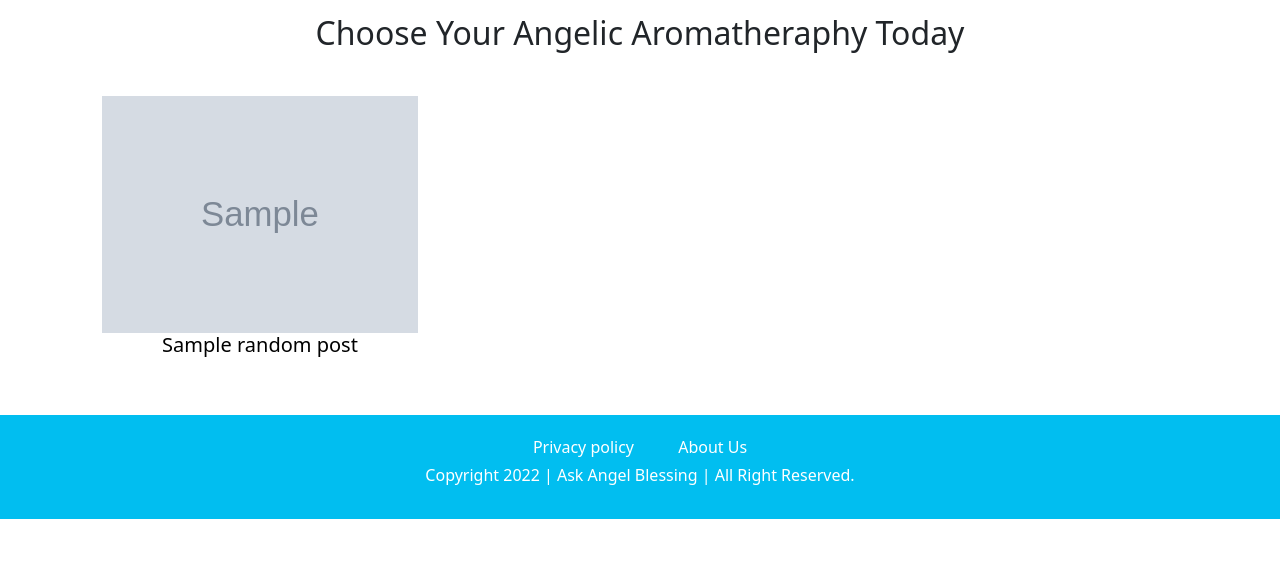
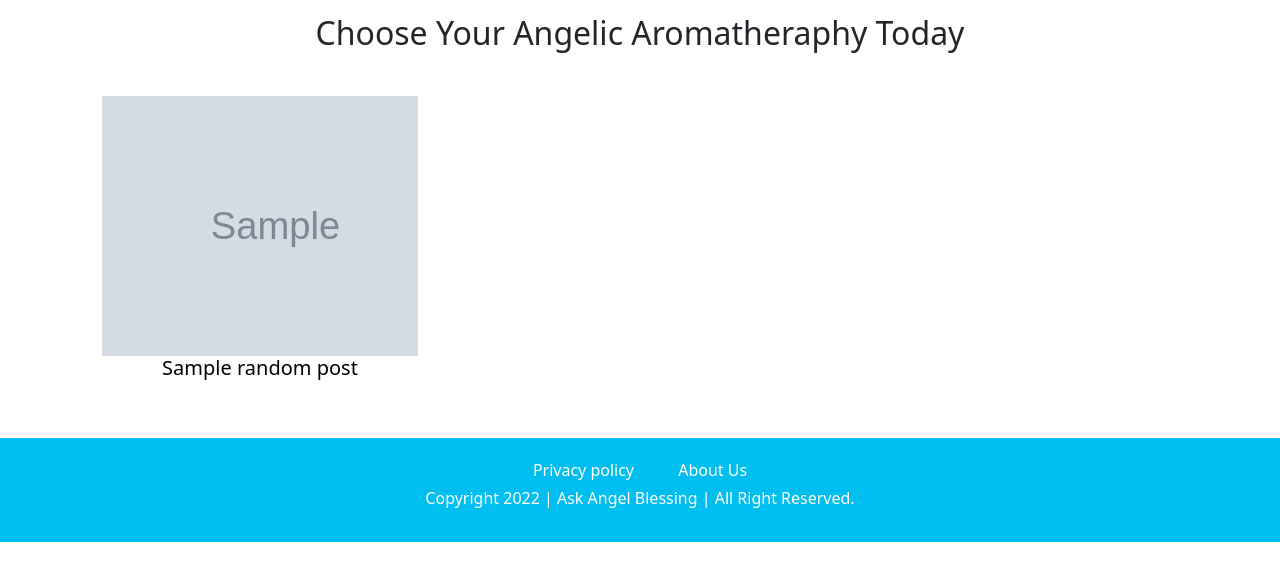
Before and after one commit to Khamid-v2022/AngelBlessing-second, a PHP site: the page made by application/views/angelic_aromatheraphy.php in a window 1280 px wide. Shown: the part 214-800 px from the top of the page. Run offline with PHP 8.4, Linux system fonts and the light colour scheme; the template is opened without the code that fills it: most values are stand-ins (such as "Sample title", 1, 10 or a date in 2020); grey boxes marked "Sample" are stand-in pictures; data that the repository does not hold is empty.

Commit message:
Angelic Aromatheraphy page added

```diff
--- a/application/controllers/AngelicAromatheraphy.php
+++ b/application/controllers/AngelicAromatheraphy.php
@@ -11,9 +11,9 @@ class AngelicAromatheraphy extends CI_Controller {
 
     public function index()
     {
-        $posts = $this->welcome_m->get_wp_posts_with_image("Angelic Aromatheraphy");
+        $posts = $this->welcome_m->get_wp_posts_with_image("Angelic Aromatherapy");
         $show_posts = [];
-        // pick random 3 posts
+        // pick random 6 posts
         if(count($posts) <= 6){
             $show_posts = $posts;
         }
@@ -40,7 +40,7 @@ class AngelicAromatheraphy extends CI_Controller {
 
         $data['title'] = "Choose Your Angelic Aromatheraphy Today";
         $this->load->view('header', $data);
-        $this->load->view('story_angel', $data);
+        $this->load->view('angelic_aromatheraphy', $data);
         $this->load->view('footer');
     }
 
--- a/application/views/angelic_aromatheraphy.php
+++ b/application/views/angelic_aromatheraphy.php
@@ -23,8 +23,8 @@
                         <div class="col-md-4 col-sm-6">
                             <div class="article-box">
                                 <a href="<?=$post['url']?>">
-                                   <div class="image">
-                                       <img src="<?=$post['image_path']?>" alt="" style="width: 100%; object-fit: fill" loading="lazy">
+                                   <div class="image text-center">
+                                       <img src="<?=$post['image_path']?>" alt="" style="height: 100%; object-fit: fill" loading="lazy">
                                    </div>
                                     <div class="text-center">
                                        <h5 class="article-title"><?=$post['title']?></h5>
--- a/assets/css/app.css
+++ b/assets/css/app.css
@@ -745,3 +745,12 @@ a.horoscope-btn:hover .horoscope-icon{
 .essential-oils .article-box:hover .article-title-wrapper {
     background-color: rgba(00, 204, 255);
 }
+
+
+/**/
+
+.article-box .image {
+    width: 100%;
+    height: 260px;
+    overflow: hidden;
+}
```
